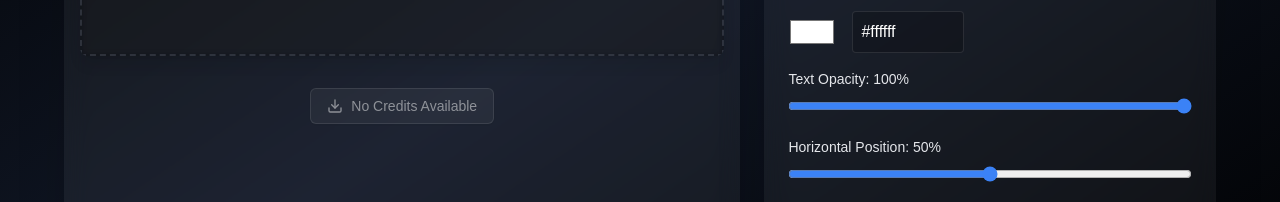
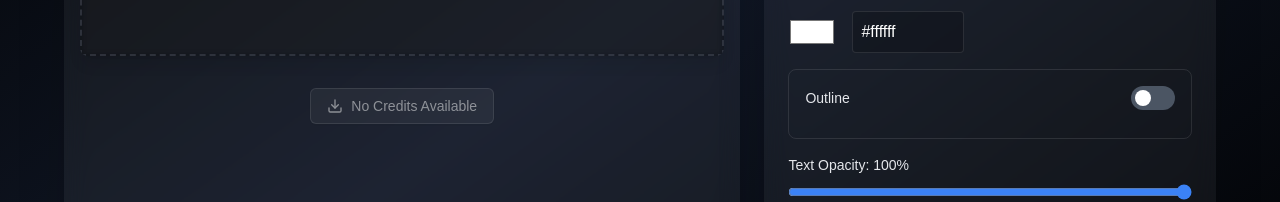
Before and after one commit to Growthxdevs/Thumbnail_creator, a Next.js app: page /editor in a window 1280 px wide. Shown: the part 456-658 px from the top of the page. Built offline with nearby package versions, Linux system fonts and the light colour scheme; no server answers; sample sign-in values are in the browser's storage; a web font is replaced by a local one.

Commit message:
feat: add new effect text outline

```diff
--- a/components/image-controls.tsx
+++ b/components/image-controls.tsx
@@ -28,6 +28,14 @@ interface ImageControlsProps {
   setRemovedBgImage: (value: string) => void;
   setIsCleared: (value: boolean) => void;
   isPro: boolean;
+  outlineWidth: number;
+  setOutlineWidth: (value: number) => void;
+  outlineEnabled: boolean;
+  setOutlineEnabled: (value: boolean) => void;
+  outlineColor: string;
+  setOutlineColor: (value: string) => void;
+  outlineTransparency: number;
+  setOutlineTransparency: (value: number) => void;
 }
 
 function ImageControls({
@@ -55,6 +63,14 @@ function ImageControls({
   removeBgImage,
   setIsCleared,
   isPro,
+  outlineWidth,
+  setOutlineWidth,
+  outlineEnabled,
+  setOutlineEnabled,
+  outlineColor,
+  setOutlineColor,
+  outlineTransparency,
+  setOutlineTransparency,
 }: ImageControlsProps) {
   const limitedFonts = isPro
     ? Object.keys(fonts) // All fonts for Pro users
@@ -161,6 +177,90 @@ function ImageControls({
         </div>
       </div>
 
+      {/* Outline Controls Section */}
+      <div className="border border-white/10 rounded-lg p-4">
+        <div className="flex items-center justify-between mb-3">
+          <label className="text-sm font-medium text-gray-200">Outline</label>
+          <button
+            type="button"
+            onClick={() => setOutlineEnabled(!outlineEnabled)}
+            className={`relative inline-flex h-6 w-11 items-center rounded-full transition-colors focus:outline-none focus:ring-2 focus:ring-blue-500 focus:ring-offset-2 focus:ring-offset-gray-900 ${
+              outlineEnabled ? "bg-blue-600" : "bg-gray-600"
+            }`}
+          >
+            <span
+              className={`inline-block h-4 w-4 transform rounded-full bg-white transition-transform ${
+                outlineEnabled ? "translate-x-6" : "translate-x-1"
+              }`}
+            />
+          </button>
+        </div>
+
+        {outlineEnabled && (
+          <div className="space-y-4">
+            <div>
+              <label className="block text-sm font-medium text-gray-200 mb-2">
+                Outline Width: {outlineWidth}px
+              </label>
+              <input
+                type="range"
+                min="0"
+                max="10"
+                step="0.5"
+                value={outlineWidth}
+                onChange={(e) => setOutlineWidth(Number(e.target.value))}
+                className="w-full accent-blue-500"
+              />
+            </div>
+
+            <div>
+              <label className="block text-sm font-medium text-gray-200 mb-2">
+                Outline Color
+              </label>
+              <div className="flex items-center gap-4">
+                <input
+                  type="color"
+                  value={outlineColor}
+                  onChange={(e) => setOutlineColor(e.target.value)}
+                  className="w-12 h-8 rounded bg-transparent"
+                />
+                <input
+                  type="text"
+                  value={outlineColor}
+                  onChange={(e) => setOutlineColor(e.target.value)}
+                  className="w-28 p-2 rounded bg-black/20 border border-white/10 text-white focus:outline-none focus:ring-2 focus:ring-blue-500 focus:border-transparent"
+                />
+                {outlineColor !== textColor && (
+                  <button
+                    type="button"
+                    onClick={() => setOutlineColor(textColor)}
+                    className="px-3 py-1 text-xs bg-gray-600 hover:bg-gray-500 text-white rounded transition-colors"
+                    title="Reset to text color"
+                  >
+                    Reset
+                  </button>
+                )}
+              </div>
+            </div>
+
+            <div>
+              <label className="block text-sm font-medium text-gray-200 mb-2">
+                Outline Transparency: {Math.round(outlineTransparency * 100)}%
+              </label>
+              <input
+                type="range"
+                min="0"
+                max="1"
+                step="0.01"
+                value={outlineTransparency}
+                onChange={(e) => setOutlineTransparency(Number(e.target.value))}
+                className="w-full accent-blue-500"
+              />
+            </div>
+          </div>
+        )}
+      </div>
+
       <div>
         <label className="block text-sm font-medium text-gray-200 mb-2">
           Text Opacity: {Math.round(textOpacity * 100)}%
--- a/components/image-preview.tsx
+++ b/components/image-preview.tsx
@@ -20,6 +20,10 @@ type ImagePreviewProps = {
   setIsCleared: (value: boolean) => void;
   credits: number;
   onCreditDeduction: () => Promise<boolean>;
+  outlineWidth: number;
+  outlineEnabled: boolean;
+  outlineColor: string;
+  outlineTransparency: number;
 };
 
 function ImagePreview({
@@ -37,6 +41,10 @@ function ImagePreview({
   setIsCleared,
   credits,
   onCreditDeduction,
+  outlineWidth,
+  outlineEnabled,
+  outlineColor,
+  outlineTransparency,
 }: ImagePreviewProps) {
   const [imageWidth, setImageWidth] = useState(0);
   const [imageHeight, setImageHeight] = useState(0);
@@ -208,6 +216,30 @@ function ImagePreview({
           />
         )}
 
+        {/* Outline text above removeBgImage */}
+        {removedBgImage && !isCleared && outlineEnabled && (
+          <div
+            className="absolute flex items-center justify-center w-full"
+            style={{
+              ...textPositionStyle,
+              zIndex: 30,
+            }}
+          >
+            <h1
+              className="font-bold"
+              style={{
+                fontSize: `${textSize}px`,
+                color: "rgba(0,0,0,0)",
+                WebkitTextStroke: `${outlineWidth}px ${outlineColor}`,
+                textShadow: "none",
+                opacity: outlineTransparency,
+              }}
+            >
+              {text}
+            </h1>
+          </div>
+        )}
+
         {resultImage && !isCleared && (
           <div
             className="absolute flex items-center justify-center z-10 w-full"
--- a/components/remove-background.tsx
+++ b/components/remove-background.tsx
@@ -25,6 +25,10 @@ export default function RemoveBackground() {
   const [rotation, setRotation] = useState(0);
   const [textOpacity, setTextOpacity] = useState(1);
   const [fontFamily, setFontFamily] = useState("Arial");
+  const [outlineWidth, setOutlineWidth] = useState(2);
+  const [outlineEnabled, setOutlineEnabled] = useState(false);
+  const [outlineColor, setOutlineColor] = useState(textColor);
+  const [outlineTransparency, setOutlineTransparency] = useState(1);
   const [resultImage, setResultImage] = useState<string | null>(null);
   const [removedBgImage, setRemovedBgImage] = useState("");
   const [loading, setLoading] = useState(false);
@@ -48,6 +52,11 @@ export default function RemoveBackground() {
     const hasContent = removedBgImage && resultImage;
     setCanSave(!!hasContent);
   }, [removedBgImage, resultImage, setCanSave]);
+
+  // Sync outline color with text color when text color changes
+  useEffect(() => {
+    setOutlineColor(textColor);
+  }, [textColor]);
 
   // Function to handle credit deduction
   const handleCreditDeduction = async () => {
@@ -266,6 +275,10 @@ export default function RemoveBackground() {
             setIsCleared={setIsCleared}
             credits={credits}
             onCreditDeduction={handleCreditDeduction}
+            outlineWidth={outlineWidth}
+            outlineEnabled={outlineEnabled}
+            outlineColor={outlineColor}
+            outlineTransparency={outlineTransparency}
           />
 
           {/* Right Side - Controls */}
@@ -293,6 +306,14 @@ export default function RemoveBackground() {
             setRotation={setRotation}
             setIsCleared={setIsCleared}
             isPro={isPro}
+            outlineWidth={outlineWidth}
+            setOutlineWidth={setOutlineWidth}
+            outlineEnabled={outlineEnabled}
+            setOutlineEnabled={setOutlineEnabled}
+            outlineColor={outlineColor}
+            setOutlineColor={setOutlineColor}
+            outlineTransparency={outlineTransparency}
+            setOutlineTransparency={setOutlineTransparency}
           />
         </div>
       </div>
```
